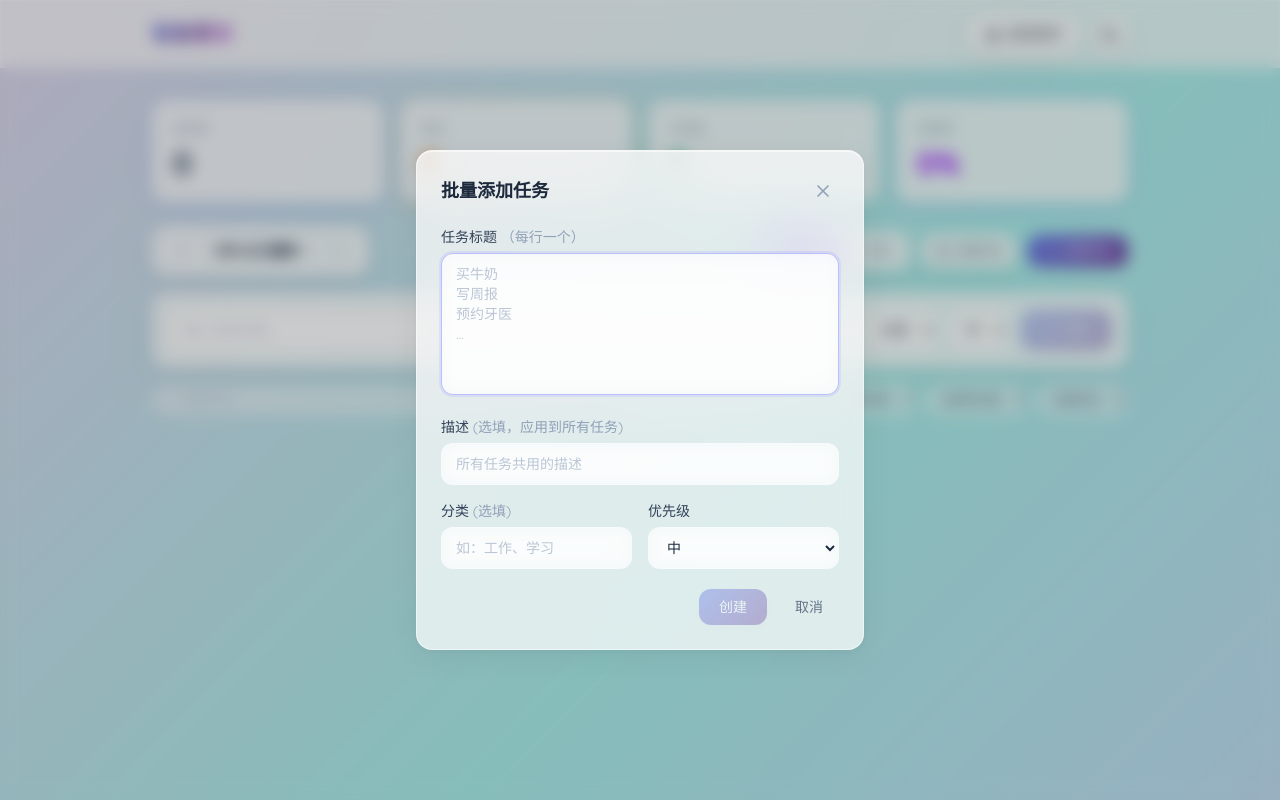
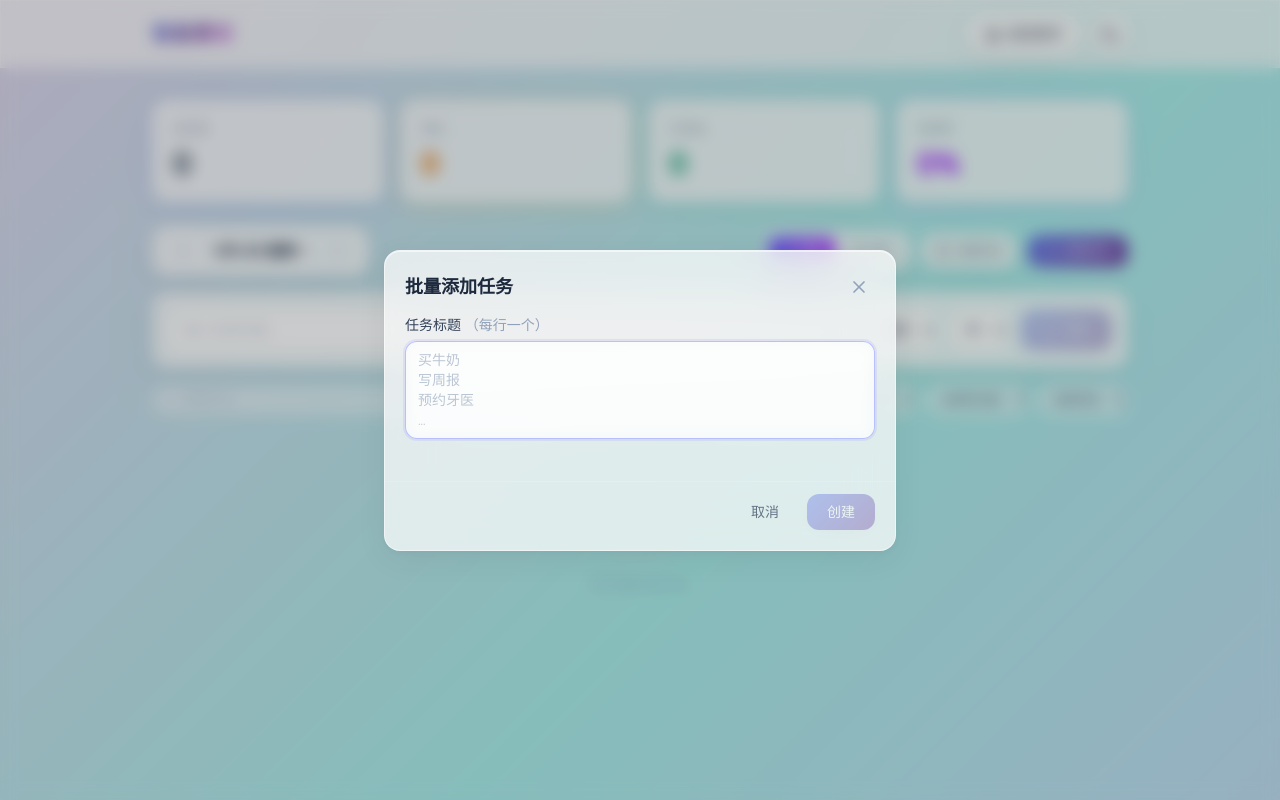
Before and after one commit to Cc20220403/vibe-coding-runoob, a React (Vite) app: page /vibe-coding-runoob/tasks in a window 1280 px wide. Both pictures are taken after a click on the button "批量添加". Built offline with nearby package versions, Linux system fonts and the light colour scheme; a web font is replaced by a local one.

Commit message:
feat: batch add modal supports per-task priority, category, description

```diff
--- a/src/components/BatchAddModal.tsx
+++ b/src/components/BatchAddModal.tsx
@@ -8,30 +8,38 @@ interface Props {
   onClose: () => void
 }
 
+interface TaskDraft {
+  id: number // 临时标识（行号）
+  title: string
+  priority: TaskPriority
+  category: string
+  description: string
+}
+
 export default function BatchAddModal({ isOpen, onClose }: Props) {
   const batchAddTasks = useTaskStore((s) => s.batchAddTasks)
   const tasks = useTaskStore((s) => s.tasks)
   const selectedDate = useTaskStore((s) => s.selectedDate)
 
   const [text, setText] = useState('')
-  const [priority, setPriority] = useState<TaskPriority>('medium')
-  const [category, setCategory] = useState('')
-  const [description, setDescription] = useState('')
+  const [taskList, setTaskList] = useState<TaskDraft[]>([])
+  const [expandedIds, setExpandedIds] = useState<Set<number>>(new Set())
 
   const categories = useMemo(
     () => Array.from(new Set(tasks.map((t) => t.category).filter(Boolean))),
     [tasks]
   )
 
+  // 打开时重置
   useEffect(() => {
     if (isOpen) {
       setText('')
-      setPriority('medium')
-      setCategory('')
-      setDescription('')
+      setTaskList([])
+      setExpandedIds(new Set())
     }
   }, [isOpen])
 
+  // ESC 关闭
   useEffect(() => {
     if (!isOpen) return
     const handleKey = (e: KeyboardEvent) => {
@@ -41,32 +49,79 @@ export default function BatchAddModal({ isOpen, onClose }: Props) {
     return () => document.removeEventListener('keydown', handleKey)
   }, [isOpen, onClose])
 
+  // 标题文本变化时同步任务列表（保留已有字段值）
+  useEffect(() => {
+    if (!isOpen) return
+    const lines = text.split('\n').map((l) => l.trim()).filter(Boolean)
+    const existingMap = new Map(taskList.map((t) => [t.title, t]))
+
+    const newIds = new Set<number>()
+    const newList: TaskDraft[] = lines.map((title, i) => {
+      newIds.add(i)
+      const existing = existingMap.get(title)
+      if (existing) return { ...existing, id: i }
+      return { id: i, title, priority: 'medium', category: '', description: '' }
+    })
+
+    setTaskList(newList)
+    // 清理已不存在的展开状态
+    setExpandedIds((prev) => {
+      const next = new Set<number>()
+      for (const id of prev) {
+        if (newIds.has(id)) next.add(id)
+      }
+      return next
+    })
+  }, [text, isOpen]) // eslint-disable-line react-hooks/exhaustive-deps
+
+  const updateTask = (id: number, field: keyof TaskDraft, value: string) => {
+    setTaskList((prev) => prev.map((t) => (t.id === id ? { ...t, [field]: value } : t)))
+  }
+
+  const toggleExpand = (id: number) => {
+    setExpandedIds((prev) => {
+      const next = new Set(prev)
+      if (next.has(id)) next.delete(id)
+      else next.add(id)
+      return next
+    })
+  }
+
+  const allExpanded = taskList.length > 0 && expandedIds.size === taskList.length
+  const toggleExpandAll = () => {
+    if (allExpanded) {
+      setExpandedIds(new Set())
+    } else {
+      setExpandedIds(new Set(taskList.map((t) => t.id)))
+    }
+  }
+
   const handleSubmit = (e: React.FormEvent) => {
     e.preventDefault()
-    const lines = text.split('\n').map((l) => l.trim()).filter(Boolean)
-    if (lines.length === 0) return
-    batchAddTasks(lines, {
-      description: description.trim(),
-      category: category.trim(),
-      priority,
+    if (taskList.length === 0) return
+    batchAddTasks(
+      taskList.map((t) => ({
+        title: t.title,
+        description: t.description.trim(),
+        category: t.category.trim(),
+        priority: t.priority,
         dueDate: selectedDate,
-    })
+      }))
+    )
     onClose()
   }
 
   if (!isOpen) return null
 
-  const lineCount = text.split('\n').filter((l) => l.trim()).length
-  const inputClass =
-    'w-full px-3.5 py-2.5 rounded-xl border text-sm text-slate-800 dark:text-slate-100 placeholder-slate-400/60 dark:placeholder-slate-500/60 bg-white/50 dark:bg-white/5 outline-none transition-colors focus:border-indigo-400/50 focus:ring-2 focus:ring-indigo-500/10 backdrop-blur-sm'
-  const borderClass = 'border-white/30 dark:border-white/10'
+  const inputCls =
+    'px-2.5 py-1.5 text-xs rounded-lg border border-white/30 dark:border-white/10 bg-white/50 dark:bg-white/5 text-slate-700 dark:text-slate-200 placeholder-slate-400/60 dark:placeholder-slate-500/60 outline-none focus:border-indigo-400/50 focus:ring-1 focus:ring-indigo-500/10 transition-colors backdrop-blur-sm'
 
   return (
     <div className="fixed inset-0 z-50 flex items-center justify-center p-4 animate-fadeIn">
       <div className="absolute inset-0 bg-black/20 backdrop-blur-sm" onClick={onClose} />
-      <div className="relative glass-card rounded-2xl w-full max-w-md p-6 z-10 shadow-xl max-h-[90vh] overflow-y-auto">
+      <div className="relative glass-card rounded-2xl w-full max-w-lg z-10 shadow-xl max-h-[90vh] flex flex-col">
         {/* 标题栏 */}
-        <div className="flex items-center justify-between mb-5">
+        <div className="flex items-center justify-between p-5 pb-3 shrink-0">
           <h2 className="text-lg font-semibold text-slate-800 dark:text-slate-100">
             批量添加任务
           </h2>
@@ -81,90 +136,129 @@ export default function BatchAddModal({ isOpen, onClose }: Props) {
           </button>
         </div>
 
-        <form onSubmit={handleSubmit} className="space-y-4">
-          {/* 任务标题（多行） */}
-          <div>
+        {/* 可滚动内容区 */}
+        <div className="flex-1 overflow-y-auto px-5 pb-5 min-h-0">
+          {/* 标题输入 */}
+          <div className="mb-4">
             <label className="block text-sm font-medium text-slate-700 dark:text-slate-300 mb-1.5">
               任务标题 <span className="text-slate-400 dark:text-slate-500 font-normal">（每行一个）</span>
             </label>
             <textarea
               value={text}
               onChange={(e) => setText(e.target.value)}
-              rows={6}
+              rows={4}
               placeholder={'买牛奶\n写周报\n预约牙医\n...'}
               autoFocus
-              className={`${inputClass} ${borderClass} resize-none`}
+              className="w-full px-3 py-2 rounded-xl border border-white/30 dark:border-white/10 bg-white/50 dark:bg-white/5 text-sm text-slate-800 dark:text-slate-100 placeholder-slate-400/60 dark:placeholder-slate-500/60 outline-none focus:border-indigo-400/50 focus:ring-2 focus:ring-indigo-500/10 backdrop-blur-sm resize-none"
             />
           </div>
 
-          {/* 公共描述 */}
-          <div>
-            <label className="block text-sm font-medium text-slate-700 dark:text-slate-300 mb-1.5">
-              描述 <span className="text-slate-400 dark:text-slate-500 font-normal">(选填，应用到所有任务)</span>
-            </label>
-            <input
-              type="text"
-              value={description}
-              onChange={(e) => setDescription(e.target.value)}
-              maxLength={500}
-              placeholder="所有任务共用的描述"
-              className={`${inputClass} ${borderClass}`}
-            />
+          {/* 任务列表 */}
+          {taskList.length > 0 && (
+            <div className="mb-3">
+              <div className="flex items-center justify-between mb-2">
+                <span className="text-sm font-medium text-slate-700 dark:text-slate-300">
+                  任务详情
+                  <span className="text-slate-400/60 dark:text-slate-500/60 font-normal ml-1.5 text-xs">
+                    点击展开编辑
+                  </span>
+                </span>
+                <button
+                  type="button"
+                  onClick={toggleExpandAll}
+                  className="text-xs text-indigo-500 dark:text-indigo-400 hover:text-indigo-700 dark:hover:text-indigo-300 transition-colors"
+                >
+                  {allExpanded ? '收起全部' : '展开全部'}
+                </button>
               </div>
 
-          {/* 分类 + 优先级 */}
-          <div className="grid grid-cols-2 gap-4">
-            <div>
-              <label className="block text-sm font-medium text-slate-700 dark:text-slate-300 mb-1.5">
-                分类 <span className="text-slate-400 dark:text-slate-500 font-normal">(选填)</span>
-              </label>
-              <input
-                type="text"
-                value={category}
-                onChange={(e) => setCategory(e.target.value)}
-                list="batch-category-options"
-                maxLength={30}
-                placeholder="如：工作、学习"
-                className={`${inputClass} ${borderClass}`}
-              />
-              <datalist id="batch-category-options">
-                {categories.map((cat) => (
-                  <option key={cat} value={cat} />
-                ))}
-              </datalist>
-            </div>
-            <div>
-              <label className="block text-sm font-medium text-slate-700 dark:text-slate-300 mb-1.5">优先级</label>
+              <div className="flex flex-col gap-1.5">
+                {taskList.map((task) => {
+                  const isExpanded = expandedIds.has(task.id)
+                  return (
+                    <div
+                      key={task.id}
+                      className="rounded-xl border border-white/20 dark:border-white/8 bg-white/25 dark:bg-white/3 backdrop-blur-sm overflow-hidden transition-all"
+                    >
+                      {/* 紧凑行：标题 + 优先级 + 展开按钮 */}
+                      <div className="flex items-center gap-2 px-3 py-2">
+                        <span className="flex-1 text-sm text-slate-700 dark:text-slate-200 truncate">
+                          {task.title}
+                        </span>
                         <select
-                value={priority}
-                onChange={(e) => setPriority(e.target.value as TaskPriority)}
-                className={`${inputClass} ${borderClass}`}
+                          value={task.priority}
+                          onChange={(e) => updateTask(task.id, 'priority', e.target.value)}
+                          onClick={(e) => e.stopPropagation()}
+                          className="px-2 py-1 text-xs rounded-lg border border-white/30 dark:border-white/10 bg-white/40 dark:bg-white/5 text-slate-600 dark:text-slate-300 outline-none"
                         >
                           <option value="low">{priorityLabel.low}</option>
                           <option value="medium">{priorityLabel.medium}</option>
                           <option value="high">{priorityLabel.high}</option>
                         </select>
+                        <button
+                          type="button"
+                          onClick={() => toggleExpand(task.id)}
+                          className="w-6 h-6 flex items-center justify-center rounded-md text-slate-400 hover:text-indigo-500 hover:bg-indigo-500/10 transition-colors"
+                        >
+                          <svg
+                            xmlns="http://www.w3.org/2000/svg"
+                            className={`w-3.5 h-3.5 transition-transform duration-200 ${isExpanded ? 'rotate-180' : ''}`}
+                            viewBox="0 0 24 24"
+                            fill="none"
+                            stroke="currentColor"
+                            strokeWidth="2"
+                            strokeLinecap="round"
+                            strokeLinejoin="round"
+                          >
+                            <polyline points="6 9 12 15 18 9" />
+                          </svg>
+                        </button>
+                      </div>
+
+                      {/* 展开详情：分类 + 描述 */}
+                      {isExpanded && (
+                        <div className="px-3 pb-3 pt-1 border-t border-white/15 dark:border-white/5 space-y-2">
+                          <input
+                            type="text"
+                            value={task.category}
+                            onChange={(e) => updateTask(task.id, 'category', e.target.value)}
+                            list="batch-cat-opts"
+                            placeholder="分类（选填）"
+                            maxLength={30}
+                            className={`${inputCls} w-full`}
+                          />
+                          <datalist id="batch-cat-opts">
+                            {categories.map((cat) => (
+                              <option key={cat} value={cat} />
+                            ))}
+                          </datalist>
+                          <input
+                            type="text"
+                            value={task.description}
+                            onChange={(e) => updateTask(task.id, 'description', e.target.value)}
+                            placeholder="描述（选填）"
+                            maxLength={500}
+                            className={`${inputCls} w-full`}
+                          />
+                        </div>
+                      )}
+                    </div>
+                  )
+                })}
               </div>
             </div>
+          )}
 
-          {/* 汇总信息 */}
-          {lineCount > 0 && (
+          {/* 汇总 */}
+          {taskList.length > 0 && (
             <p className="text-xs text-slate-500/60 dark:text-slate-400/60">
-              将创建 <span className="font-semibold text-indigo-500 dark:text-indigo-400">{lineCount}</span> 个任务
-              ，日期：{selectedDate}
-              {priority && <>，优先级：<span className="font-medium">{priorityLabel[priority]}</span></>}
-              {category && <>，分类：<span className="font-medium">{category}</span></>}
+              将创建 <span className="font-semibold text-indigo-500 dark:text-indigo-400">{taskList.length}</span> 个任务，日期：{selectedDate}
             </p>
           )}
+        </div>
 
-          <div className="flex items-center justify-end gap-3 pt-1">
-            <button
-              type="submit"
-              disabled={lineCount === 0}
-              className="px-5 py-2 text-sm font-medium text-white btn-gradient rounded-xl shadow-soft transition-all duration-300 disabled:opacity-40 disabled:cursor-not-allowed"
-            >
-              创建 {lineCount > 0 ? `(${lineCount})` : ''}
-            </button>
+        {/* 底部按钮（固定） */}
+        <div className="flex items-center justify-end gap-3 p-5 pt-3 border-t border-white/15 dark:border-white/5 shrink-0">
           <button
             type="button"
             onClick={onClose}
@@ -172,8 +266,14 @@ export default function BatchAddModal({ isOpen, onClose }: Props) {
           >
             取消
           </button>
+          <button
+            onClick={handleSubmit}
+            disabled={taskList.length === 0}
+            className="px-5 py-2 text-sm font-medium text-white btn-gradient rounded-xl shadow-soft transition-all duration-300 disabled:opacity-40 disabled:cursor-not-allowed"
+          >
+            创建 {taskList.length > 0 ? `(${taskList.length})` : ''}
+          </button>
         </div>
-        </form>
       </div>
     </div>
   )
```
Also changed, not shown: src/store/taskStore.ts (+8 -8 lines). Lines whose indentation alone changed are shown as unchanged.
